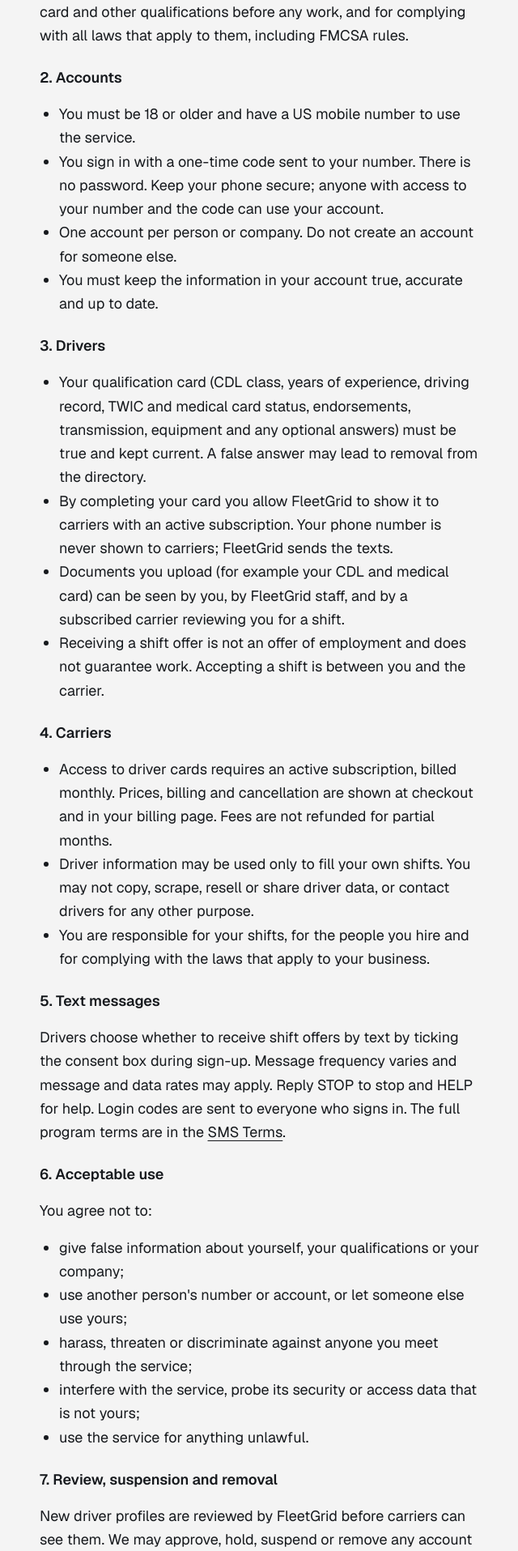
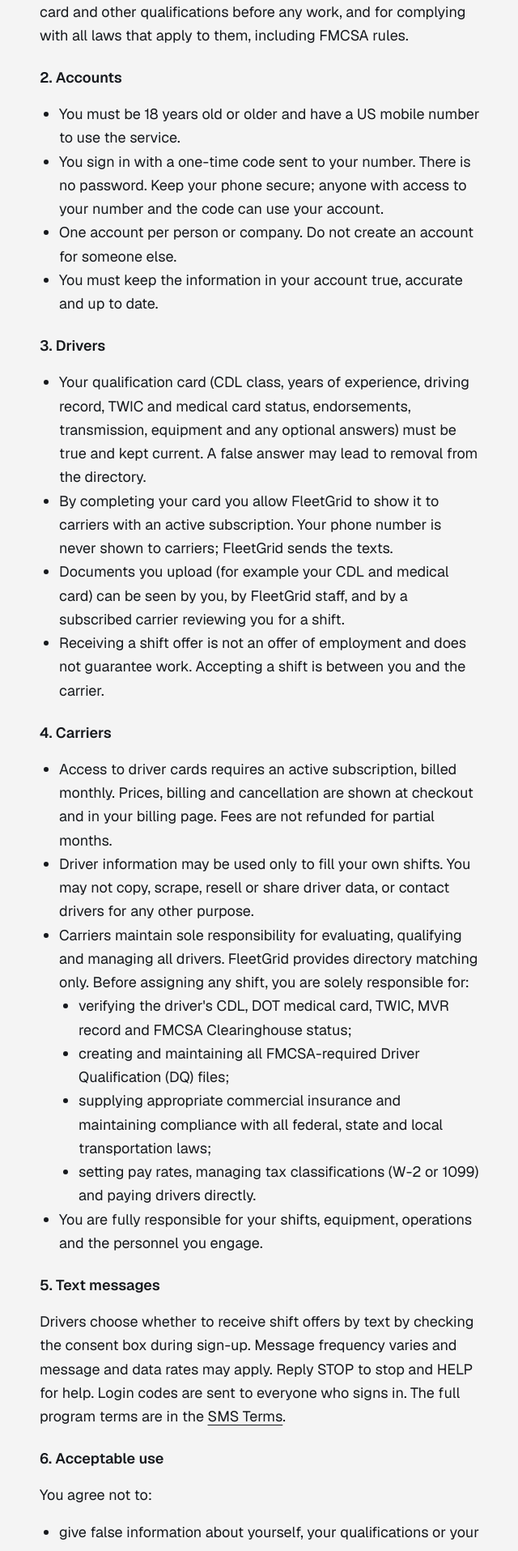
Before and after one commit to harisui/test-fleetgrid, a Next.js app: page /terms in a window 1280 px wide. Shown: the part 660-2575 px from the top of the page at 81% size, without its empty margins (319-959 px from the left). Built offline with nearby package versions, Linux system fonts and the light colour scheme.

Commit message:
docs: the client's Terms edits, and the Privacy data sources paragraph in the body style

```diff
--- a/src/app/(public)/privacy/page.tsx
+++ b/src/app/(public)/privacy/page.tsx
@@ -131,11 +131,11 @@ export default function PrivacyPage() {
       <p>The service is for adults 18 and older. We do not knowingly collect data from children.</p>
 
       <h2>9. Data sources</h2>
-      <p className="text-small leading-small text-muted-foreground">
+      <p>
         ZIP code, city and state data comes from{" "}
         <a
           href="https://www.geonames.org/"
-          className="underline underline-offset-4"
+          className="text-foreground underline underline-offset-4"
           rel="noopener noreferrer"
           target="_blank"
         >
--- a/src/app/(public)/terms/page.tsx
+++ b/src/app/(public)/terms/page.tsx
@@ -20,7 +20,7 @@ export default function TermsPage() {
         agree, do not use the service.
       </p>
 
-      <h2>1. What FleetGrid is</h2>
+      <h2>1. What is FleetGrid?</h2>
       <p>
         FleetGrid is a confidential directory that connects local freight carriers with certified
         CDL drivers. Drivers create a qualification card and can receive shift offers by text.
@@ -37,7 +37,7 @@ export default function TermsPage() {
 
       <h2>2. Accounts</h2>
       <ul>
-        <li>You must be 18 or older and have a US mobile number to use the service.</li>
+        <li>You must be 18 years old or older and have a US mobile number to use the service.</li>
         <li>
           You sign in with a one-time code sent to your number. There is no password. Keep your
           phone secure; anyone with access to your number and the code can use your account.
@@ -79,14 +79,34 @@ export default function TermsPage() {
           resell or share driver data, or contact drivers for any other purpose.
         </li>
         <li>
-          You are responsible for your shifts, for the people you hire and for complying with the
-          laws that apply to your business.
+          Carriers maintain sole responsibility for evaluating, qualifying and managing all
+          drivers. FleetGrid provides directory matching only. Before assigning any shift, you are
+          solely responsible for:
+          <ul>
+            <li>
+              verifying the driver&apos;s CDL, DOT medical card, TWIC, MVR record and FMCSA
+              Clearinghouse status;
+            </li>
+            <li>creating and maintaining all FMCSA-required Driver Qualification (DQ) files;</li>
+            <li>
+              supplying appropriate commercial insurance and maintaining compliance with all
+              federal, state and local transportation laws;
+            </li>
+            <li>
+              setting pay rates, managing tax classifications (W-2 or 1099) and paying drivers
+              directly.
+            </li>
+          </ul>
+        </li>
+        <li>
+          You are fully responsible for your shifts, equipment, operations and the personnel you
+          engage.
         </li>
       </ul>
 
       <h2>5. Text messages</h2>
       <p>
-        Drivers choose whether to receive shift offers by text by ticking the consent box during
+        Drivers choose whether to receive shift offers by text by checking the consent box during
         sign-up. Message frequency varies and message and data rates may apply. Reply STOP to stop
         and HELP for help. Login codes are sent to everyone who signs in. The full program terms
         are in the{" "}
@@ -110,14 +130,14 @@ export default function TermsPage() {
       <p>
         New driver profiles are reviewed by FleetGrid before carriers can see them. We may approve,
         hold, suspend or remove any account or profile at any time, for example for a false answer,
-        a complaint from a carrier or driver, or a breach of these terms. We will tell you when we
-        can.
+        a complaint from a carrier or driver, or a breach of these terms. We will notify you when
+        we become aware.
       </p>
 
       <h2>8. Deleting your account</h2>
       <p>
         You can delete your account at any time from your profile page. Your card, documents and
-        sign-in are removed for good. We keep a record of your text-message consent and opt-out, as
+        sign-in are removed permanently. We keep a record of your text-message consent and opt-out, as
         US texting rules require, and anything we must keep by law. See the{" "}
         <Link href="/privacy" className={linkClass}>
           Privacy Policy
--- a/src/lib/constants.ts
+++ b/src/lib/constants.ts
@@ -21,7 +21,7 @@ export const DEFAULT_TIMEZONE = "America/Chicago";
 
 export const SMS_PROGRAM_NAME = "FleetGrid Shift Alerts";
 /** The date the public Terms and Privacy pages took effect. */
-export const LEGAL_EFFECTIVE_DATE = "October 10, 2026";
+export const LEGAL_EFFECTIVE_DATE = "October 12, 2026";
 
 export const DOCUMENTS_BUCKET = "driver-documents";
 /** "Other papers" (document type certification) a driver can keep at once. */
```
Also changed, not shown: 1 other file (tests, documents, lock files or other folders).
